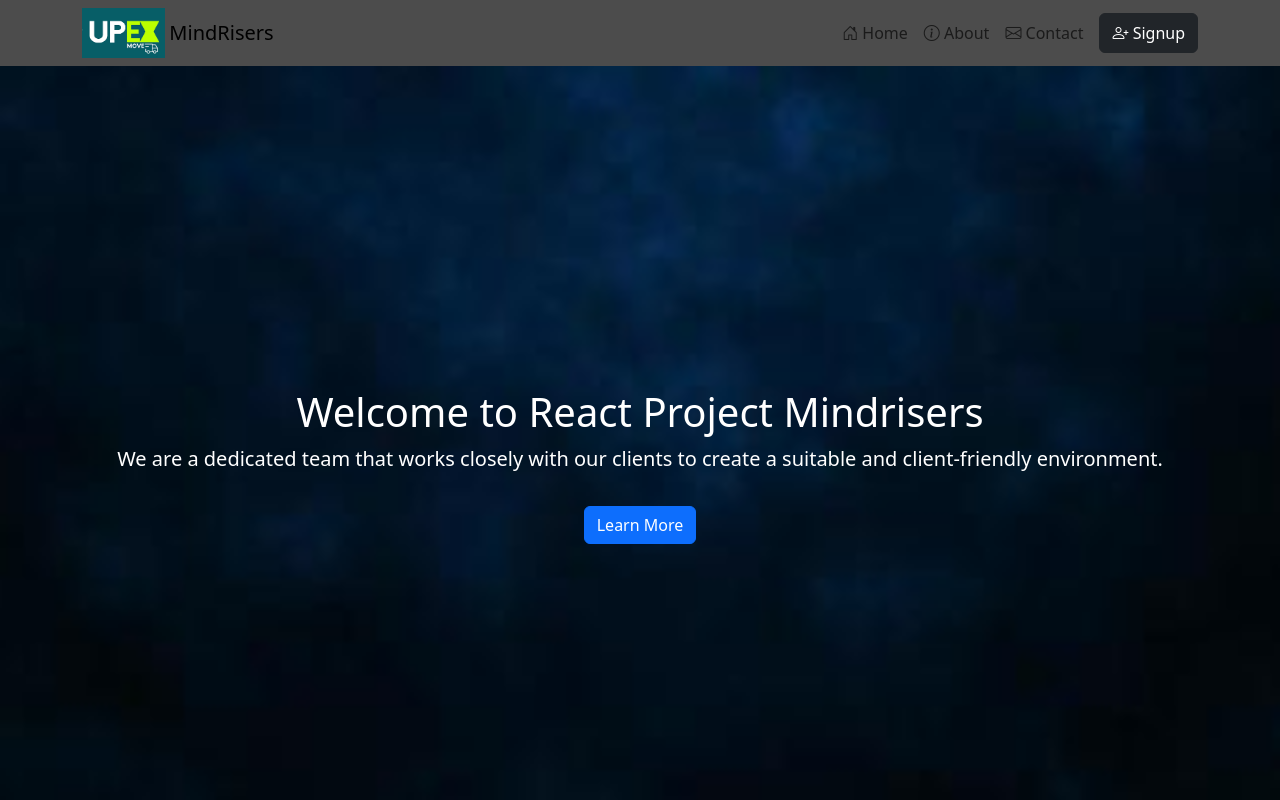
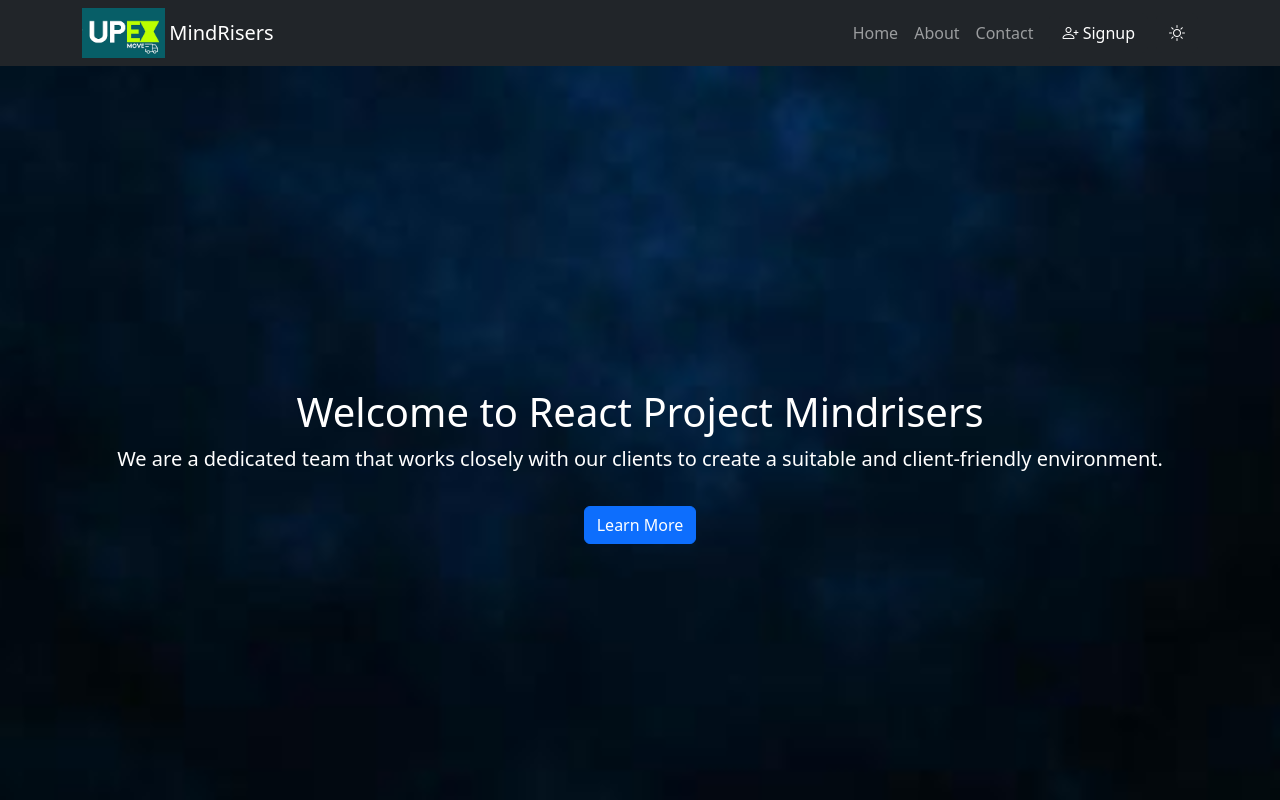
Before and after one commit to DMStha/New_Project, a React (Vite) app: page / in a window 1280 px wide. Shown: the top 800 px of the page. Built offline with nearby package versions, Linux system fonts and the light colour scheme.

Commit message:
minor changes and installing packages

```diff
--- a/package.json
+++ b/package.json
@@ -14,6 +14,7 @@
     "react": "^19.0.0",
     "react-bootstrap": "^2.10.9",
     "react-dom": "^19.0.0",
+    "react-router-dom": "^7.2.0",
     "react-slick": "^0.30.3",
     "slick-carousel": "^1.8.1"
   },
--- a/src/App.jsx
+++ b/src/App.jsx
@@ -10,13 +10,27 @@ import "./App.css";
 
 const App = () => {
   const [title, setTitle] = useState("MindRisers");
+  const [mode, setMode] = useState("dark"); // Store mode as a string
+
+  const toggleMode = () => {
+    if (mode === "dark") {
+      setMode("secondary");
+    } else {
+      setMode("dark");
+    }
+  };
+
   return (
     <>
-      <MyNavbar title={title} />
+      <MyNavbar title={title} mode={mode} toggleMode={toggleMode} />
 
       <Banner />
 
-      <div className="bg-dark">
+      <div
+        className={
+          mode === "dark" ? "bg-dark text-white" : "bg-light text-dark"
+        }
+      >
         <div className="container py-5">
           <Testimonials />
         </div>
--- a/src/components/Navbar.jsx
+++ b/src/components/Navbar.jsx
@@ -1,12 +1,23 @@
 import React from "react";
 import { Navbar, Nav } from "react-bootstrap";
-
 import logo1 from "../assets/LOGO.png";
 
 const MyNavbar = (props) => {
+  let iconClass = "bi";
+  if (props.mode === "dark") {
+    iconClass += " bi-sun"; //  Light mode icon
+  } else {
+    iconClass += " bi-moon"; //  Dark mode icon
+  }
+
   return (
     <div className="Navbar-img">
-      <Navbar expand="lg" className="navbar-expand-lg">
+      <Navbar
+        bg={props.mode}
+        variant={props.mode === "dark" ? "dark" : "light"} // Ensures correct text color
+        expand="lg"
+        className="navbar-expand-lg"
+      >
         <div className="container">
           <a href="#">
             <img src={logo1} className="logo" alt="Brand Logo" />
@@ -17,17 +28,17 @@ const MyNavbar = (props) => {
           <Navbar.Toggle aria-controls="basic-navbar-nav" />
           <Navbar.Collapse id="basic-navbar-nav">
             <Nav className="ms-auto">
-              <Nav.Link href="#">
-                <i className="bi bi-house-door"></i> Home
-              </Nav.Link>
-              <Nav.Link href="#">
-                <i className="bi bi-info-circle"></i> About
-              </Nav.Link>
-              <Nav.Link href="#">
-                <i className="bi bi-envelope"></i> Contact
-              </Nav.Link>
-              <button className="btn btn-dark ms-2">
+              <Nav.Link href="#">Home</Nav.Link>
+              <Nav.Link href="#">About</Nav.Link>
+              <Nav.Link href="#">Contact</Nav.Link>
+              <button className={`btn btn-${props.mode} ms-2`}>
                 <i className="bi bi-person-plus"></i> Signup
+              </button>
+              <button
+                className={`btn ms-2 btn-${props.mode}`}
+                onClick={props.toggleMode}
+              >
+                <i className={iconClass}></i>
               </button>
             </Nav>
           </Navbar.Collapse>
```
Also changed, not shown: 1 other file (tests, documents, lock files or other folders).
